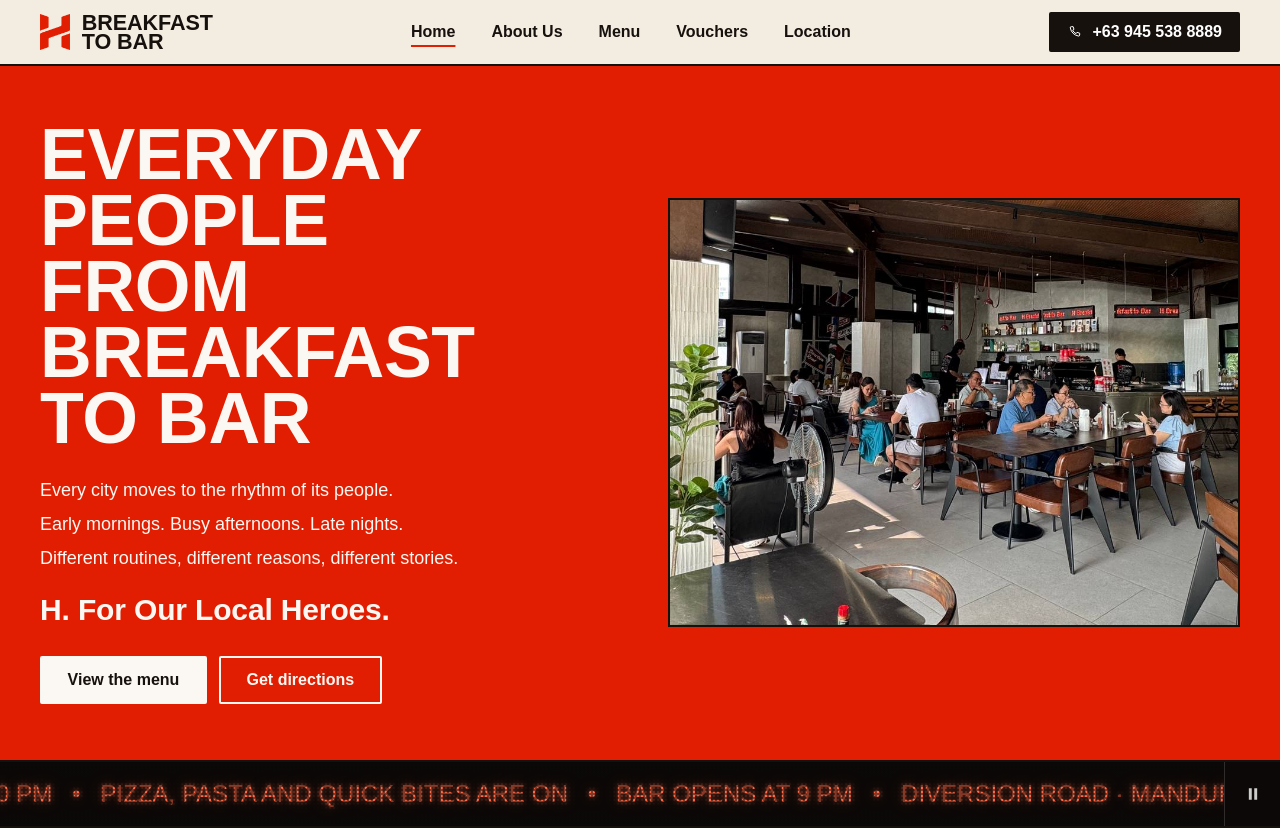
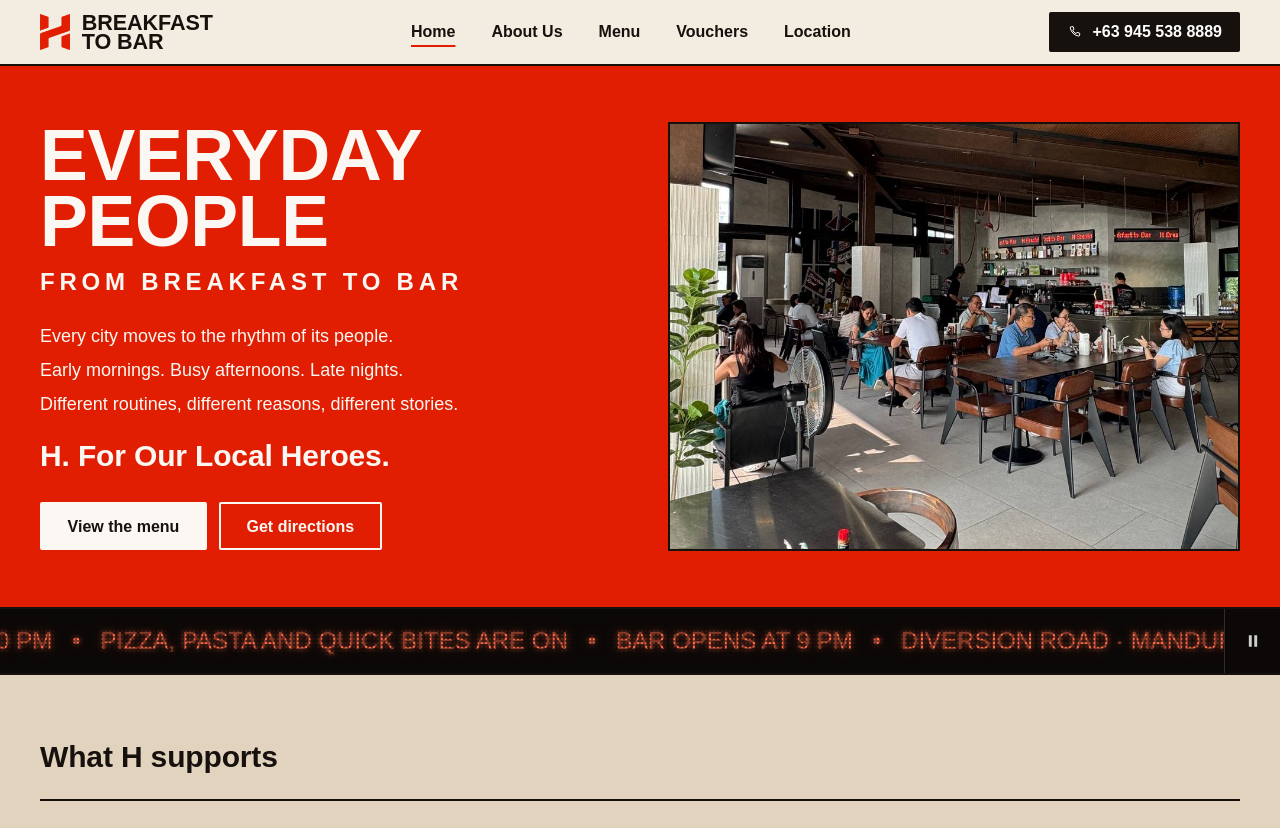
Before and after one commit to AceTheDeveloper/H-Website, a Next.js app: page / in a window 1280 px wide. Shown: the top 828 px of the page. Built offline with nearby package versions, Linux system fonts and the light colour scheme; a web font is replaced by a local one.

Commit message:
Fix banner

```diff
--- a/app/layout.tsx
+++ b/app/layout.tsx
@@ -49,7 +49,7 @@
     url: "/",
     title: "H Breakfast to Bar | Restaurant & Bar in Iloilo City",
     description:
-      "From first coffee to last call. Breakfast, plates to share, and a full bar in Mandurriao, Iloilo City.",
+      "Everyday People from Breakfast to Bar. Breakfast, plates to share, and a full bar in Mandurriao, Iloilo City.",
   },
   twitter: { card: "summary_large_image" },
 };
--- a/components/Hero.tsx
+++ b/components/Hero.tsx
@@ -15,11 +15,10 @@
         <div>
           <h1 className="poster text-[clamp(3rem,11vw,4.5rem)] md:text-[clamp(3.5rem,5.6vw,5rem)]">
             Everyday People
-            <br />
-            From Breakfast
-            <br />
-            To Bar
           </h1>
+          <p className="heading mt-3 text-xl uppercase tracking-[0.2em] sm:text-2xl">
+            From Breakfast To Bar
+          </p>
           <div className="mt-6 max-w-md space-y-1.5 text-lg text-chalk">
             <p>Every city moves to the rhythm of its people.</p>
             <p>Early mornings. Busy afternoons. Late nights.</p>
```
Also changed, not shown: app/opengraph-image.png.
